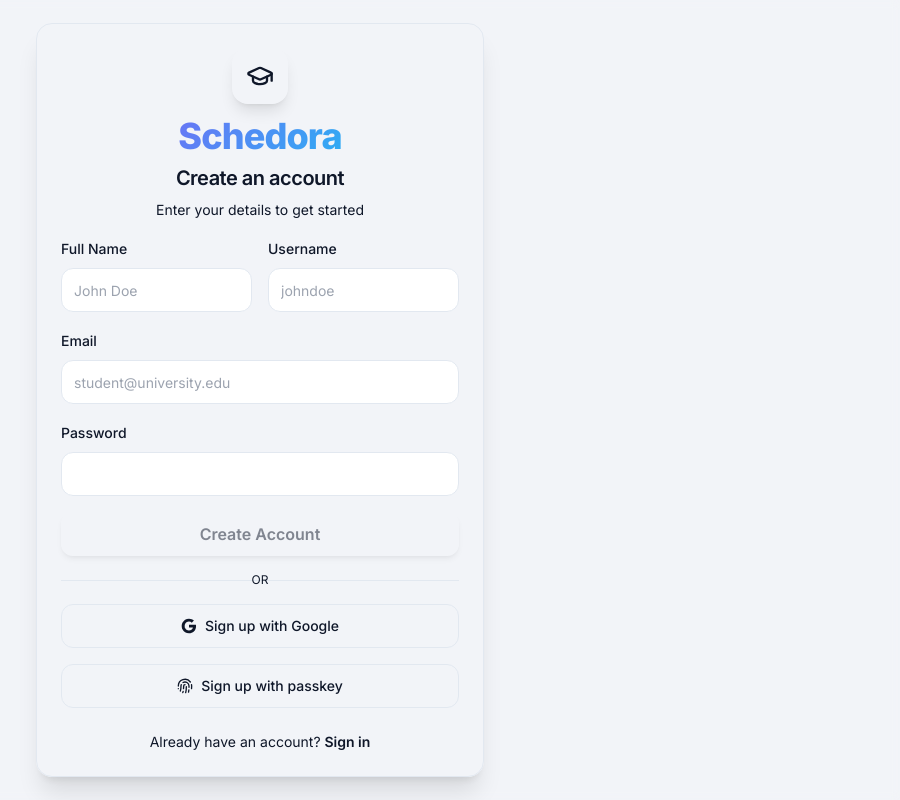
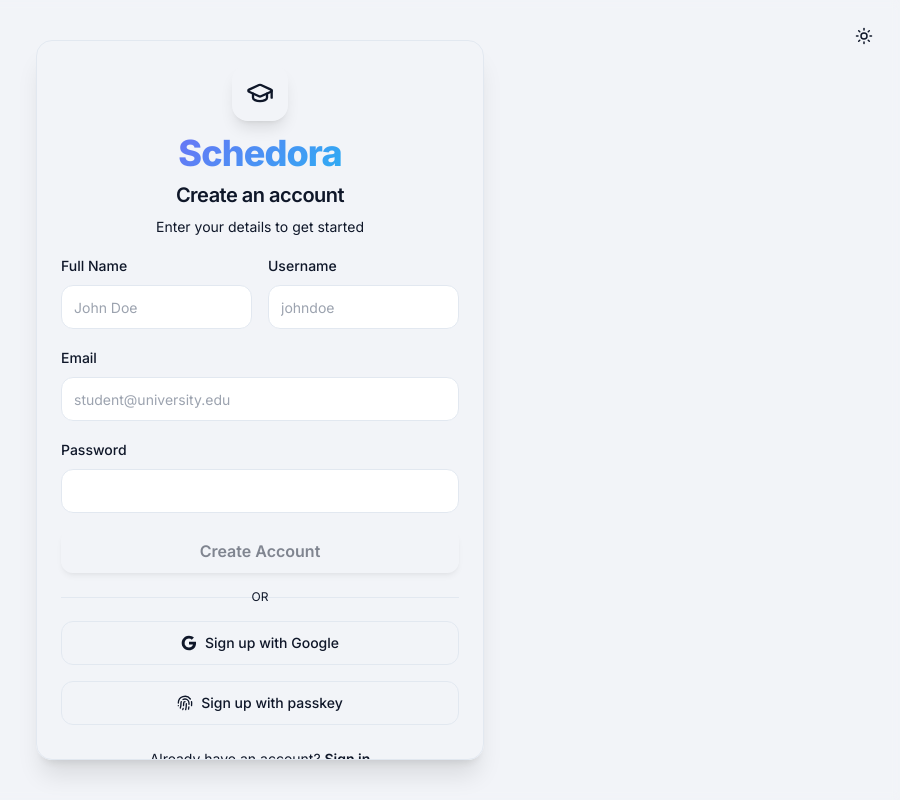
Before and after one commit to nihanth-yadalam/IAP---frontend, a React (Vite) app: page /signup in a window 1280 px wide. Shown: the whole page, without its empty margins (380-1280 px from the left). Built offline with nearby package versions, Linux system fonts and the light colour scheme.

Commit message:
Fixed layout spacing and theme toggle in auth pages

```diff
--- a/src/components/AuthShell.tsx
+++ b/src/components/AuthShell.tsx
@@ -1,10 +1,16 @@
 import React from "react";
 import { Card, CardContent, CardHeader } from "@/components/ui/card";
 import { GraduationCap } from "lucide-react";
+import { ThemeToggle } from "@/components/ThemeToggle";
 
 export function AuthShell({ title, children, footer }: { title: string; children: React.ReactNode; footer?: React.ReactNode }) {
   return (
-    <div className="relative flex min-h-screen items-center justify-center px-4 overflow-hidden">
+    <div className="relative flex min-h-screen items-center justify-center px-4 py-8 overflow-hidden">
+      {/* Theme Toggle */}
+      <div className="absolute top-4 right-4 z-50">
+        <ThemeToggle />
+      </div>
+
       {/* Animated gradient background */}
       <div className="absolute inset-0 bg-gradient-to-br from-vibrant-purple/20 via-background to-vibrant-blue/20 opacity-40 dark:opacity-20" />
       <div className="absolute inset-0 bg-background/60 backdrop-blur-sm" />
@@ -13,7 +19,7 @@
       <div className="absolute top-20 left-20 w-72 h-72 rounded-full bg-vibrant-purple/30 blur-3xl animate-float" />
       <div className="absolute bottom-20 right-20 w-96 h-96 rounded-full bg-vibrant-blue/25 blur-3xl animate-float" style={{ animationDelay: "1s" }} />
 
-      <Card className="relative w-full max-w-md rounded-2xl bg-card text-card-foreground border border-border shadow-xl animate-scale-in">
+      <Card className="relative w-full max-w-md rounded-2xl bg-card text-card-foreground border border-border shadow-xl animate-scale-in max-h-[90vh] overflow-y-auto">
         <CardHeader className="space-y-3 text-center pb-2">
           <div className="mx-auto flex h-14 w-14 items-center justify-center rounded-2xl bg-primary shadow-lg shadow-primary/30">
             <GraduationCap className="h-7 w-7 text-primary-foreground" />
--- /dev/null
+++ b/src/components/ThemeToggle.tsx
@@ -0,0 +1,20 @@
+import { Moon, Sun } from "lucide-react";
+import { Button } from "@/components/ui/button";
+import { useTheme } from "@/components/theme-provider";
+
+export function ThemeToggle() {
+  const { setTheme, theme } = useTheme();
+
+  return (
+    <Button
+      variant="ghost"
+      size="icon"
+      className="rounded-xl hover:bg-accent transition-colors relative"
+      onClick={() => setTheme(theme === "dark" ? "light" : "dark")}
+    >
+      <Sun className="h-[18px] w-[18px] rotate-0 scale-100 transition-all duration-300 dark:-rotate-90 dark:scale-0" />
+      <Moon className="absolute h-[18px] w-[18px] rotate-90 scale-0 transition-all duration-300 dark:rotate-0 dark:scale-100" />
+      <span className="sr-only">Toggle theme</span>
+    </Button>
+  );
+}
--- a/src/components/ui/button.tsx
+++ b/src/components/ui/button.tsx
@@ -10,6 +10,7 @@
     variants: {
       variant: {
         default: "bg-primary text-primary-foreground hover:bg-primary/90 hover:shadow-lg hover:shadow-primary/25 hover:-translate-y-0.5",
+        gradient: "bg-gradient-to-r from-vibrant-purple via-vibrant-blue to-vibrant-purple bg-[length:200%_100%] text-primary-foreground hover:shadow-lg hover:shadow-vibrant-purple/30 hover:-translate-y-0.5 animate-gradient-shift",
         destructive:
           "bg-destructive text-destructive-foreground hover:bg-destructive/90 hover:shadow-lg hover:shadow-destructive/25",
         outline:
--- a/src/index.css
+++ b/src/index.css
@@ -219,6 +219,24 @@
     height: 3px;
     background: linear-gradient(90deg, hsl(var(--vibrant-purple)), hsl(var(--vibrant-cyan)));
   }
+
+  /* Smooth scrollbar for auth modals */
+  .max-h-\[90vh\]::-webkit-scrollbar {
+    width: 6px;
+  }
+
+  .max-h-\[90vh\]::-webkit-scrollbar-track {
+    background: transparent;
+  }
+
+  .max-h-\[90vh\]::-webkit-scrollbar-thumb {
+    background: hsl(var(--border));
+    border-radius: 10px;
+  }
+
+  .max-h-\[90vh\]::-webkit-scrollbar-thumb:hover {
+    background: hsl(var(--muted-foreground));
+  }
 }
 
 /* RBC overrides adapted for Vibrant theme */
--- a/src/pages/ForgotPasswordPage.tsx
+++ b/src/pages/ForgotPasswordPage.tsx
@@ -55,6 +55,7 @@
           {err ? <div className="text-sm text-destructive bg-destructive/10 px-3 py-2 rounded-lg">{err}</div> : null}
           <Button
             className="w-full h-11 rounded-xl font-semibold shadow-md"
+            variant="gradient"
             type="submit"
             disabled={loading}
           >
--- a/src/pages/LoginPage.tsx
+++ b/src/pages/LoginPage.tsx
@@ -6,6 +6,7 @@
 import { Label } from "@/components/ui/label";
 import { Card, CardContent, CardDescription, CardFooter, CardHeader, CardTitle } from "@/components/ui/card";
 import { Loader2, GraduationCap, Fingerprint } from "lucide-react";
+import { ThemeToggle } from "@/components/ThemeToggle";
 
 export default function LoginPage() {
   const navigate = useNavigate();
@@ -25,7 +26,12 @@
   };
 
   return (
-    <div className="relative flex min-h-screen items-center justify-center px-4 overflow-hidden">
+    <div className="relative flex min-h-screen items-center justify-center px-4 py-8 overflow-hidden">
+      {/* Theme Toggle */}
+      <div className="absolute top-4 right-4 z-50">
+        <ThemeToggle />
+      </div>
+
       {/* Animated gradient background */}
       <div className="absolute inset-0 bg-gradient-to-br from-vibrant-purple/20 via-background to-vibrant-blue/20 opacity-40 dark:opacity-20" />
       <div className="absolute inset-0 bg-background/60 backdrop-blur-sm" />
@@ -35,7 +41,7 @@
       <div className="absolute bottom-20 right-20 w-96 h-96 rounded-full bg-vibrant-blue/25 blur-3xl animate-float" style={{ animationDelay: "1s" }} />
       <div className="absolute top-1/2 left-1/2 w-64 h-64 rounded-full bg-vibrant-pink/20 blur-3xl animate-float" style={{ animationDelay: "2s" }} />
 
-      <Card className="relative w-full max-w-md rounded-2xl bg-card text-card-foreground border border-border shadow-xl animate-scale-in">
+      <Card className="relative w-full max-w-md rounded-2xl bg-card text-card-foreground border border-border shadow-xl animate-scale-in max-h-[90vh] overflow-y-auto">
         <CardHeader className="space-y-3 text-center pb-2">
           <div className="mx-auto flex h-14 w-14 items-center justify-center rounded-2xl bg-primary shadow-lg shadow-primary/30">
             <GraduationCap className="h-7 w-7 text-primary-foreground" />
@@ -92,7 +98,7 @@
             )}
 
             <Button
-              variant="default"
+              variant="gradient"
               className="w-full h-11 rounded-xl font-semibold text-base shadow-md"
               type="submit"
               disabled={isLoading}
--- a/src/pages/ResetPasswordPage.tsx
+++ b/src/pages/ResetPasswordPage.tsx
@@ -53,7 +53,7 @@
             Your password has been reset. You can now sign in with your new password.
           </p>
           <Link to="/login">
-            <Button className="w-full h-11 rounded-xl font-semibold shadow-md">
+            <Button variant="gradient" className="w-full h-11 rounded-xl font-semibold shadow-md">
               Sign in
             </Button>
           </Link>
@@ -104,6 +104,7 @@
         <Button
           type="submit"
           disabled={loading || !validatePassword(password) || password !== confirm}
+          variant="gradient"
           className="w-full h-11 rounded-xl font-semibold shadow-md"
         >
           {loading ? "Resetting…" : "Reset password"}
--- a/src/pages/SignupPage.tsx
+++ b/src/pages/SignupPage.tsx
@@ -7,6 +7,7 @@
 import { Card, CardContent, CardDescription, CardFooter, CardHeader, CardTitle } from "@/components/ui/card";
 import { Loader2, GraduationCap, Fingerprint } from "lucide-react";
 import { PasswordStrengthIndicator, validatePassword } from "@/components/ui/password-strength";
+import { ThemeToggle } from "@/components/ThemeToggle";
 
 export default function SignupPage() {
   const navigate = useNavigate();
@@ -28,7 +29,12 @@
   };
 
   return (
-    <div className="relative flex min-h-screen items-center justify-center px-4 overflow-hidden">
+    <div className="relative flex min-h-screen items-center justify-center px-4 py-8 overflow-hidden">
+      {/* Theme Toggle */}
+      <div className="absolute top-4 right-4 z-50">
+        <ThemeToggle />
+      </div>
+
       {/* Animated gradient background */}
       <div className="absolute inset-0 bg-gradient-to-br from-vibrant-orange/20 via-background to-vibrant-pink/20 opacity-40 dark:opacity-20" />
       <div className="absolute inset-0 bg-background/60 backdrop-blur-sm" />
@@ -37,7 +43,7 @@
       <div className="absolute top-16 right-16 w-80 h-80 rounded-full bg-vibrant-pink/30 blur-3xl animate-float" />
       <div className="absolute bottom-24 left-16 w-72 h-72 rounded-full bg-vibrant-orange/25 blur-3xl animate-float" style={{ animationDelay: "1.5s" }} />
 
-      <Card className="relative w-full max-w-md rounded-2xl bg-card text-card-foreground border border-border shadow-xl animate-scale-in">
+      <Card className="relative w-full max-w-md rounded-2xl bg-card text-card-foreground border border-border shadow-xl animate-scale-in max-h-[90vh] overflow-y-auto">
         <CardHeader className="space-y-3 text-center pb-2">
           <div className="mx-auto flex h-14 w-14 items-center justify-center rounded-2xl bg-primary shadow-lg shadow-primary/30">
             <GraduationCap className="h-7 w-7 text-primary-foreground" />
@@ -114,7 +120,7 @@
             )}
 
             <Button
-              variant="default"
+              variant="gradient"
               className="w-full h-11 rounded-xl font-semibold text-base shadow-md"
               type="submit"
               disabled={isLoading || !validatePassword(password)}
--- a/src/pages/WizardPage.tsx
+++ b/src/pages/WizardPage.tsx
@@ -6,6 +6,7 @@
 import { BusySlotPainter } from "@/components/BusySlotPainter";
 import { api } from "@/lib/api";
 import { useAuthStore } from "@/stores/useAuthStore";
+import { ThemeToggle } from "@/components/ThemeToggle";
 
 type Chronotype = "morning" | "balanced" | "night";
 type WorkStyle = "deep" | "mixed" | "sprints";
@@ -70,7 +71,12 @@
     alert("Google Calendar connect is a UI stub in the frontend-only build.");
   }
   return (
-    <div className="min-h-full bg-background p-6">
+    <div className="min-h-full bg-background p-6 relative">
+      {/* Theme Toggle */}
+      <div className="absolute top-4 right-4 z-50">
+        <ThemeToggle />
+      </div>
+
       <div className="max-w-4xl mx-auto">
         <div className="mb-4 flex items-center justify-between">
           <div>
```
Also changed, not shown: tailwind.config.ts (+10 -0 lines).
